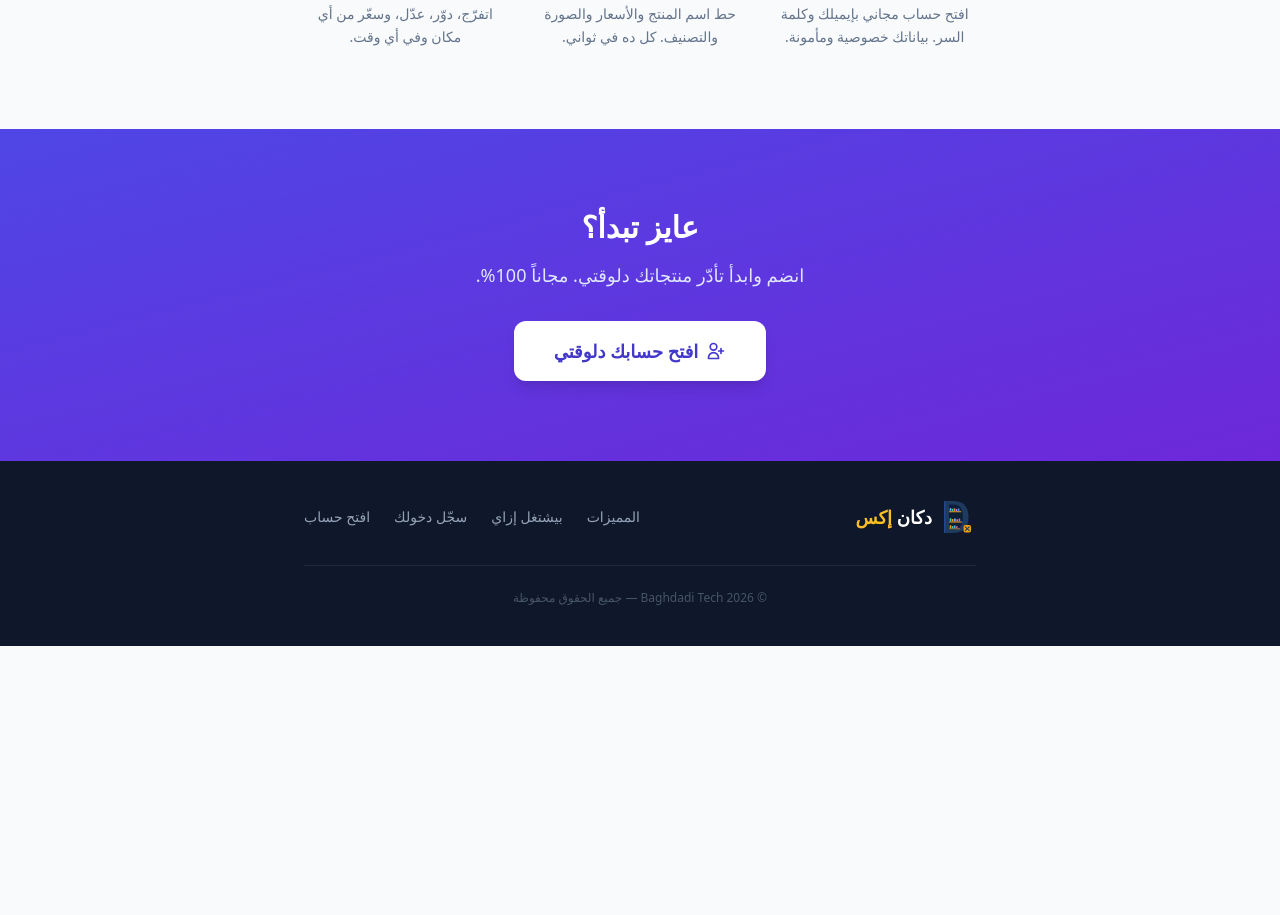
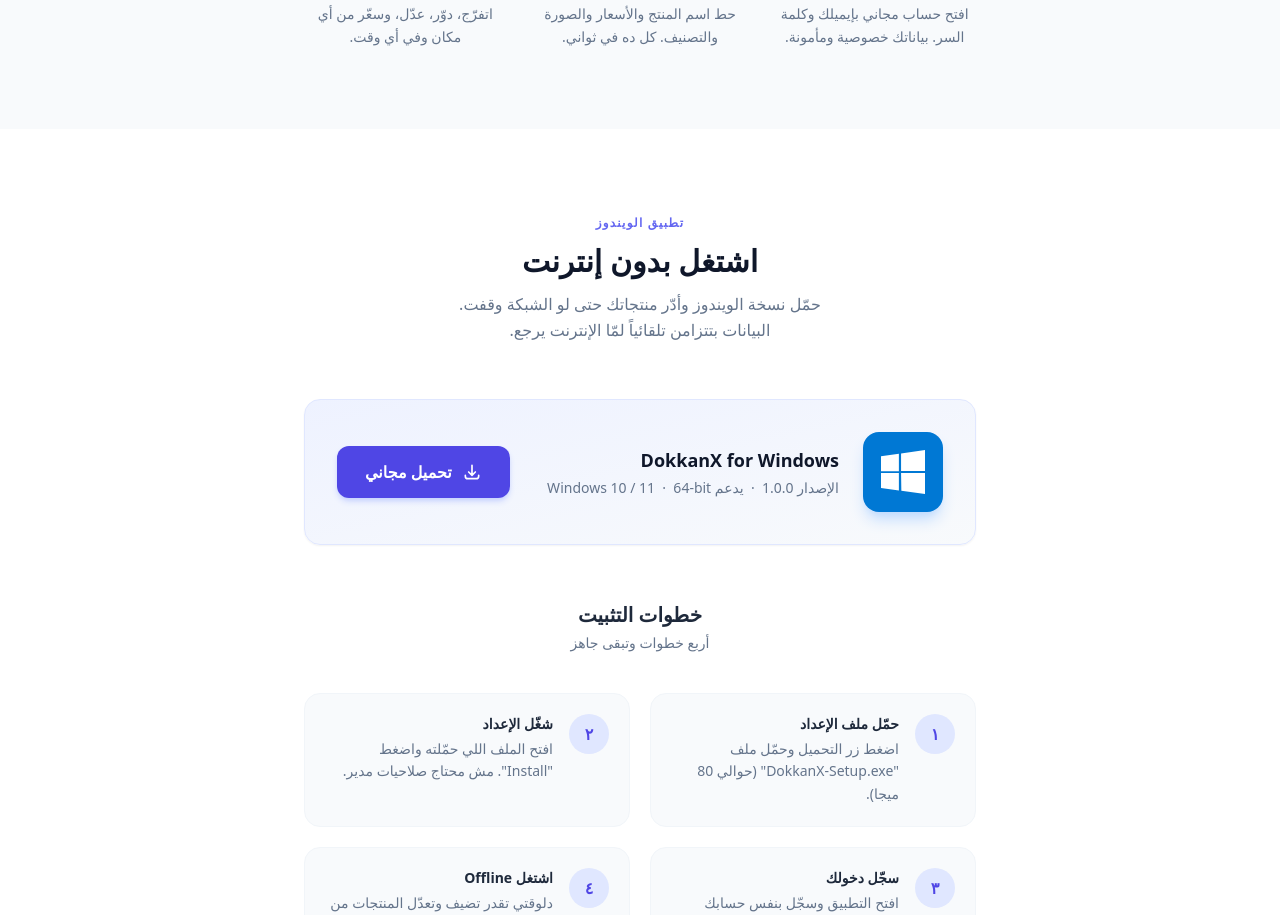
Before and after one commit to IbrahimBaki/Dokkanex, a React (Vite) app: page / in a window 1280 px wide. Shown: the part 1880-2795 px from the top of the page. Before the commit the page ends 2526 px from the top, so only its background shows below. Built offline with nearby package versions, Linux system fonts and the light colour scheme; no server answers.

Commit message:
exe release

```diff
--- a/src/pages/LandingPage.jsx
+++ b/src/pages/LandingPage.jsx
@@ -139,6 +139,15 @@
           >
             سجّل دخولك
           </Link>
+          <a
+            href="#download"
+            className="inline-flex items-center justify-center gap-2 bg-white/5 hover:bg-white/10 text-slate-300 hover:text-white font-medium px-8 py-3.5 rounded-xl border border-white/10 transition-all active:scale-95 backdrop-blur-sm text-sm"
+          >
+            <svg className="w-4 h-4" viewBox="0 0 24 24" fill="currentColor">
+              <path d="M0 3.449L9.75 2.1v9.451H0m10.949-9.602L24 0v11.4H10.949M0 12.6h9.75v9.451L0 20.699M10.949 12.6H24V24l-12.9-1.801" />
+            </svg>
+            نزّل للويندوز
+          </a>
         </div>
 
         {/* Scroll hint */}
@@ -226,6 +235,125 @@
   )
 }
 
+// ── Download Section ─────────────────────────────────────────────────────────
+// Update GITHUB_RELEASE_URL after uploading the .exe to GitHub Releases
+const GITHUB_RELEASE_URL =
+  'https://github.com/IbrahimBaki/Dokkanex/releases/download/v1.0.0/DokkanX-Setup-1.0.0.exe'
+
+const installSteps = [
+  {
+    n: '١',
+    title: 'حمّل ملف الإعداد',
+    desc: 'اضغط زر التحميل وحمّل ملف "DokkanX-Setup.exe" (حوالي 80 ميجا).',
+  },
+  {
+    n: '٢',
+    title: 'شغّل الإعداد',
+    desc: 'افتح الملف اللي حمّلته واضغط "Install". مش محتاج صلاحيات مدير.',
+  },
+  {
+    n: '٣',
+    title: 'سجّل دخولك',
+    desc: 'افتح التطبيق وسجّل بنفس حسابك الموجود على الويب — بياناتك هتتزامن تلقائياً.',
+  },
+  {
+    n: '٤',
+    title: 'اشتغل Offline',
+    desc: 'دلوقتي تقدر تضيف وتعدّل المنتجات من غير نت. أوّل ما الإنترنت يرجع هتتزامن تلقائياً.',
+  },
+]
+
+function DownloadSection() {
+  const [ref, visible] = useInView()
+  return (
+    <section id="download" className="py-20 bg-white px-6">
+      <div
+        ref={ref}
+        className={`max-w-2xl mx-auto transition-all duration-700 ${visible ? 'opacity-100 translate-y-0' : 'opacity-0 translate-y-8'}`}
+      >
+        {/* Header */}
+        <div className="text-center mb-14">
+          <span className="inline-block text-xs font-semibold tracking-widest text-indigo-500 uppercase mb-3">
+            تطبيق الويندوز
+          </span>
+          <h2 className="text-3xl font-bold text-slate-900">اشتغل بدون إنترنت</h2>
+          <p className="text-slate-500 mt-3 text-base leading-relaxed">
+            حمّل نسخة الويندوز وأدّر منتجاتك حتى لو الشبكة وقفت.
+            <br className="hidden sm:block" />
+            البيانات بتتزامن تلقائياً لمّا الإنترنت يرجع.
+          </p>
+        </div>
+
+        {/* Download card */}
+        <div className="rounded-2xl border border-indigo-100 bg-gradient-to-br from-indigo-50 to-slate-50 p-8 mb-14 flex flex-col sm:flex-row items-center gap-6 shadow-sm">
+          {/* Windows icon */}
+          <div className="shrink-0 w-20 h-20 rounded-2xl bg-[#0078D4] flex items-center justify-center shadow-lg shadow-blue-200">
+            <svg className="w-11 h-11 text-white" viewBox="0 0 24 24" fill="currentColor">
+              <path d="M0 3.449L9.75 2.1v9.451H0m10.949-9.602L24 0v11.4H10.949M0 12.6h9.75v9.451L0 20.699M10.949 12.6H24V24l-12.9-1.801" />
+            </svg>
+          </div>
+
+          <div className="flex-1 text-center sm:text-right">
+            <p className="font-bold text-slate-900 text-lg">DokkanX for Windows</p>
+            <p className="text-slate-500 text-sm mt-1">
+              الإصدار 1.0.0 &nbsp;·&nbsp; يدعم Windows 10 / 11 &nbsp;·&nbsp; 64-bit
+            </p>
+          </div>
+
+          <a
+            href={GITHUB_RELEASE_URL}
+            className="shrink-0 inline-flex items-center gap-2.5 bg-indigo-600 hover:bg-indigo-500 text-white font-semibold px-7 py-3.5 rounded-xl transition-all active:scale-95 shadow-md shadow-indigo-200"
+            download
+          >
+            <svg className="w-5 h-5" fill="none" stroke="currentColor" viewBox="0 0 24 24">
+              <path strokeLinecap="round" strokeLinejoin="round" strokeWidth={2}
+                d="M4 16v1a3 3 0 003 3h10a3 3 0 003-3v-1m-4-4l-4 4m0 0l-4-4m4 4V4" />
+            </svg>
+            تحميل مجاني
+          </a>
+        </div>
+
+        {/* Install steps */}
+        <div className="text-center mb-10">
+          <h3 className="text-xl font-bold text-slate-800">خطوات التثبيت</h3>
+          <p className="text-slate-500 text-sm mt-1">أربع خطوات وتبقى جاهز</p>
+        </div>
+
+        <div className="grid grid-cols-1 sm:grid-cols-2 gap-5">
+          {installSteps.map((s, i) => (
+            <div
+              key={i}
+              className="flex gap-4 rounded-2xl border border-slate-100 bg-slate-50 p-5 hover:shadow-md hover:border-indigo-100 transition-all duration-300"
+              style={{ transitionDelay: `${i * 80}ms` }}
+            >
+              <div className="shrink-0 w-10 h-10 rounded-full bg-indigo-100 text-indigo-600 font-bold text-base flex items-center justify-center">
+                {s.n}
+              </div>
+              <div>
+                <p className="font-bold text-slate-800 text-sm mb-1">{s.title}</p>
+                <p className="text-slate-500 text-sm leading-relaxed">{s.desc}</p>
+              </div>
+            </div>
+          ))}
+        </div>
+
+        {/* Note */}
+        <div className="mt-8 rounded-xl bg-amber-50 border border-amber-100 px-5 py-4 flex items-start gap-3">
+          <svg className="w-5 h-5 text-amber-500 mt-0.5 shrink-0" fill="none" stroke="currentColor" viewBox="0 0 24 24">
+            <path strokeLinecap="round" strokeLinejoin="round" strokeWidth={2}
+              d="M13 16h-1v-4h-1m1-4h.01M21 12a9 9 0 11-18 0 9 9 0 0118 0z" />
+          </svg>
+          <p className="text-amber-800 text-sm leading-relaxed">
+            لو ظهرت رسالة "Windows protected your PC" — اضغط <strong>More info</strong> ثم <strong>Run anyway</strong>.
+            هذا تحذير عادي لأي تطبيق جديد مش مسجّل في Microsoft.
+          </p>
+        </div>
+      </div>
+    </section>
+  )
+}
+// ─────────────────────────────────────────────────────────────────────────────
+
 function CTASection() {
   const [ref, visible] = useInView()
   return (
@@ -266,6 +394,7 @@
           <div className="flex items-center gap-6 text-sm text-slate-400">
             <a href="#features" className="hover:text-white transition-colors">المميزات</a>
             <a href="#how" className="hover:text-white transition-colors">بيشتغل إزاي</a>
+            <a href="#download" className="hover:text-indigo-400 transition-colors font-medium">تحميل الويندوز</a>
             <Link to="/login" className="hover:text-white transition-colors">سجّل دخولك</Link>
             <Link to="/register" className="hover:text-white transition-colors">افتح حساب</Link>
           </div>
@@ -285,6 +414,7 @@
       <HeroSection />
       <FeaturesSection />
       <HowItWorksSection />
+      <DownloadSection />
       <CTASection />
       <Footer />
     </div>
```
